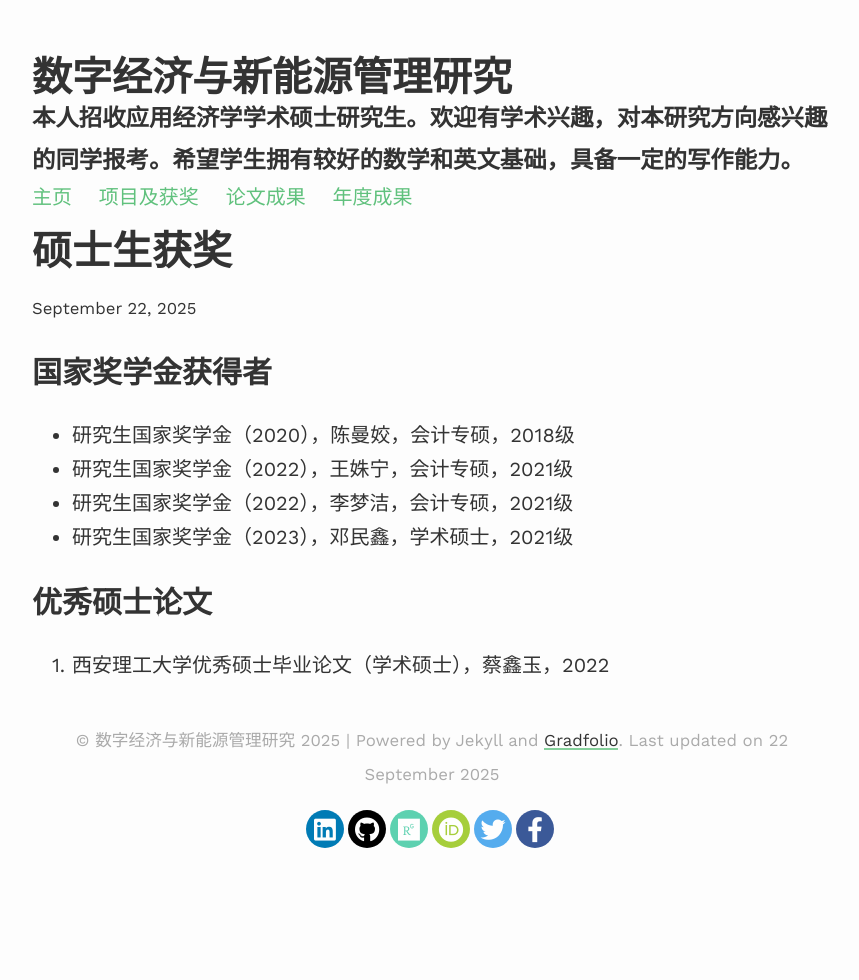
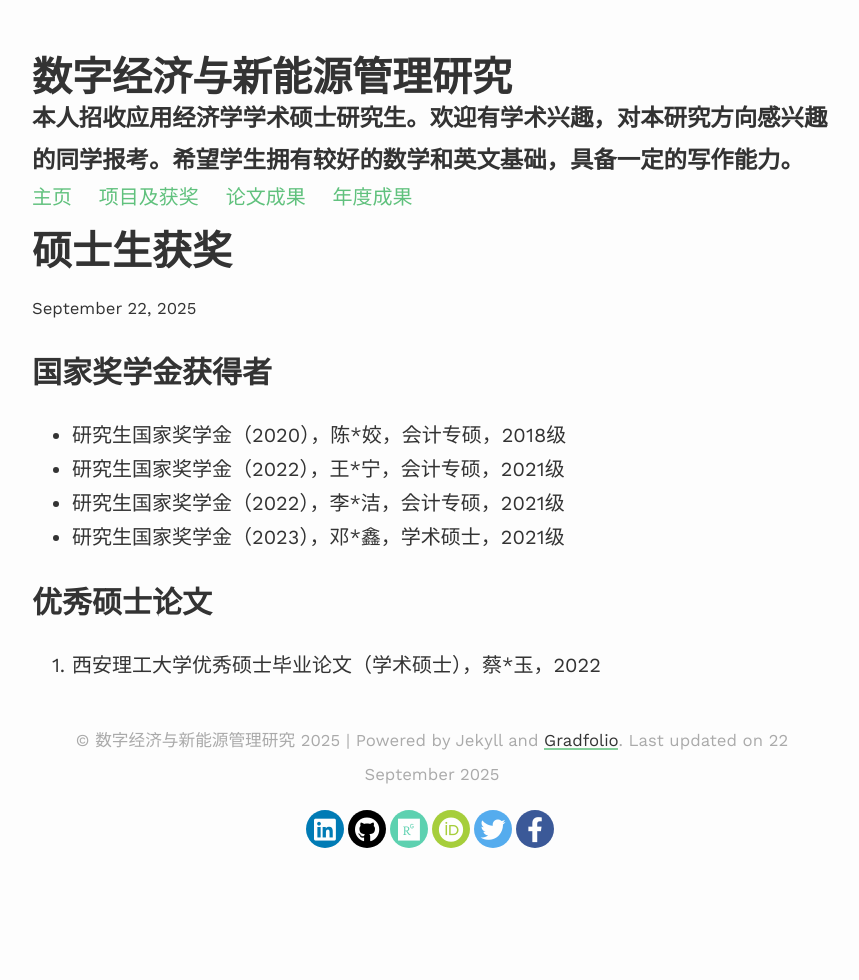
Before and after one commit to dakuamao/sun, a Jekyll site: the page built from _projects/1_project.md, in a window 1280 px wide. Shown: the whole page, without its empty margins (208-1067 px from the left). Built offline with Jekyll 4.4.1, drawn with Linux system fonts in a browser that asks for light colours; nearby versions of some CDN libraries.

Commit message:
Update 1_project.md

```diff
--- a/_projects/1_project.md
+++ b/_projects/1_project.md
@@ -7,10 +7,10 @@ description: 近年来指导硕士生获奖
 
 国家奖学金获得者
 ============
-  * 研究生国家奖学金（2020），陈曼姣，会计专硕，2018级
-  * 研究生国家奖学金（2022），王姝宁，会计专硕，2021级
-  * 研究生国家奖学金（2022），李梦洁，会计专硕，2021级
-  * 研究生国家奖学金（2023），邓民鑫，学术硕士，2021级
+  * 研究生国家奖学金（2020），陈*姣，会计专硕，2018级
+  * 研究生国家奖学金（2022），王*宁，会计专硕，2021级
+  * 研究生国家奖学金（2022），李*洁，会计专硕，2021级
+  * 研究生国家奖学金（2023），邓*鑫，学术硕士，2021级
 
 
 
@@ -18,4 +18,4 @@ description: 近年来指导硕士生获奖
 ------------
 
 
- 1. 西安理工大学优秀硕士毕业论文（学术硕士），蔡鑫玉，2022
+ 1. 西安理工大学优秀硕士毕业论文（学术硕士），蔡*玉，2022
```
